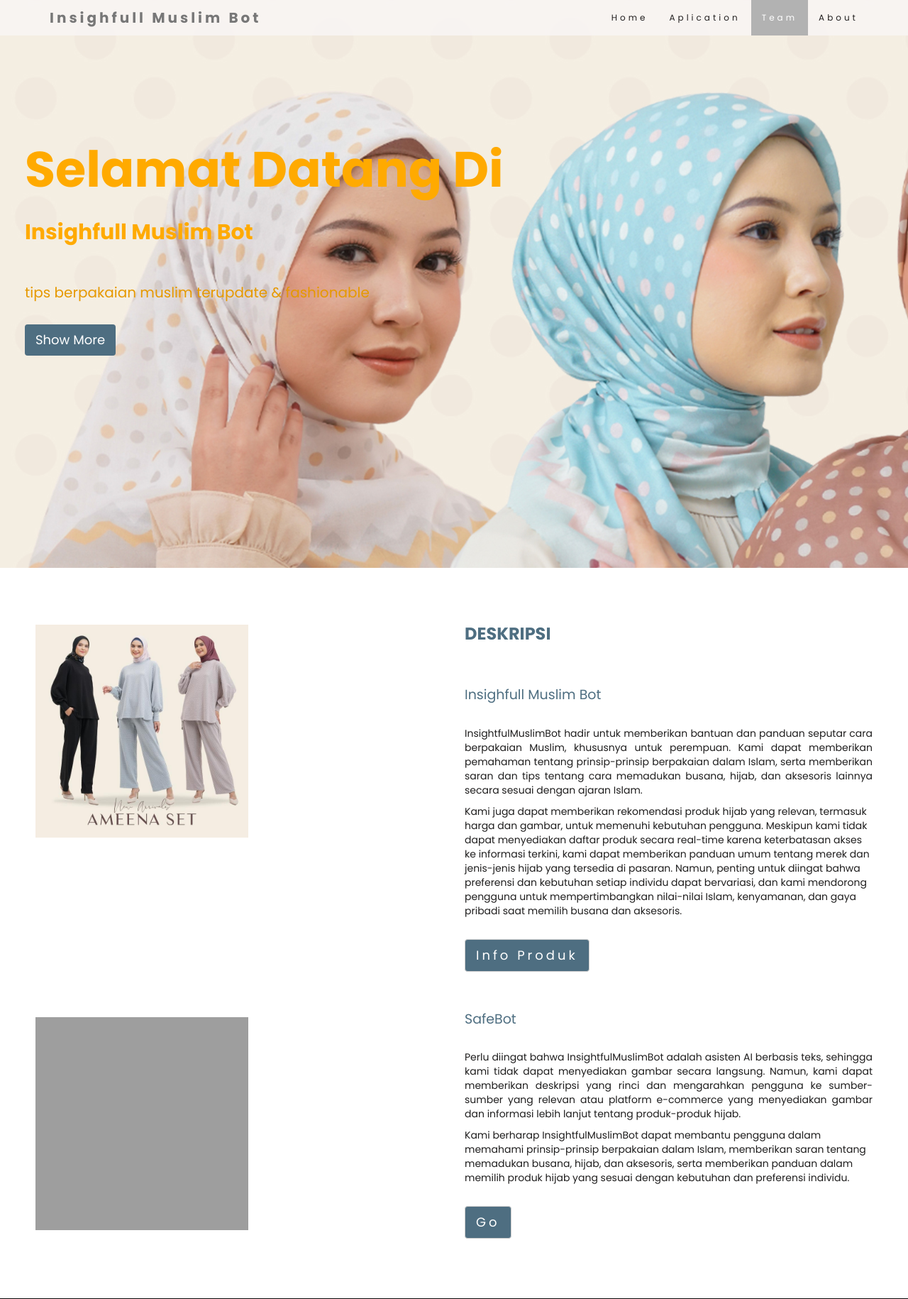
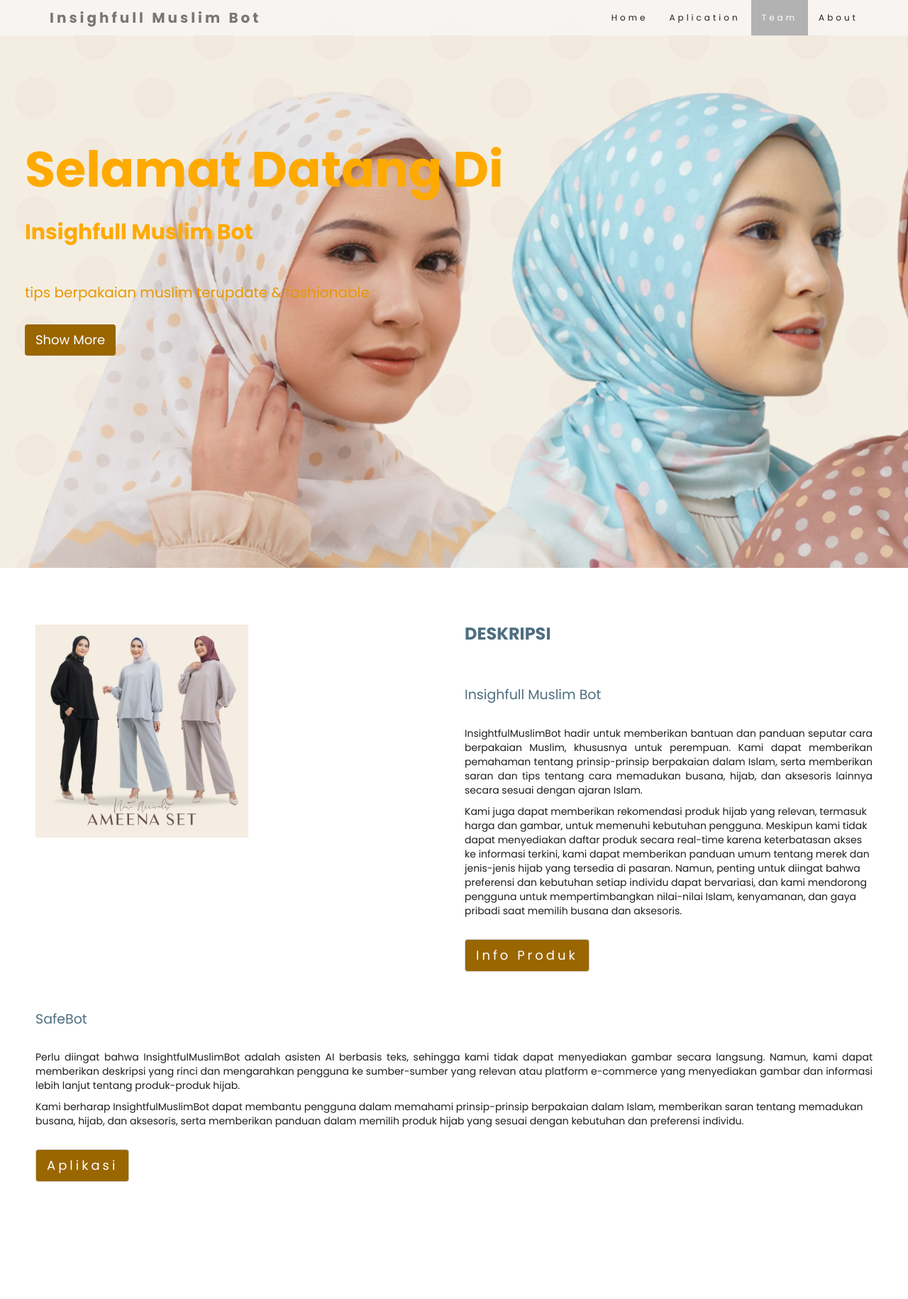
Before and after one commit to Ziam-am/contoh-proyek-akhir, a Flask app: page / in a window 1280 px wide. Shown: the top 1830 px of the page at 71% size. Run offline with Flask 3, Linux system fonts and the light colour scheme; some web fonts are replaced; grey boxes are pictures that could not be loaded.

Commit message:
Update index.html

```diff
--- a/templates/index.html
+++ b/templates/index.html
@@ -74,7 +74,7 @@
             <nav id="navgo" class="navbar-show-more" style="z-index: 0;">
               <ul class="nav nav-pills">
                 <li class="nav-item">
-                  <a class="btn btn-default btn-lg" href="#about" style="background-color:#4e6e81; color:#fff; border: none; outline:none">Show More</a>
+                  <a class="btn btn-default btn-lg" href="#about" style="background-color:#996600; color:#fff; border: none; outline:none">Show More</a>
                 </li>
               </ul>
             </nav>
@@ -106,7 +106,7 @@
           <nav id="navgo" class="navbar" style="background-color:#ffffff;z-index: 0;">
             <ul class="nav nav-pills">
               <li class="nav-item">
-                <a class="btn btn-default btn-lg" href="https://hijab.id/" style="background-color:#4e6e81; color: #fff !important;">Info Produk</a>
+                <a class="btn btn-default btn-lg" href="https://hijab.id/" style="background-color:#996600; color: #fff !important;">Info Produk</a>
               </li>
             </ul>
           </nav>
@@ -114,13 +114,15 @@
       </div><br><br>
 
       <div class="row">
-        <div class="col-sm-6 ">
-          <br>
+
+        <!-- div class="col-sm-6 "> -->
+         <!-- <br>
           <!-- Gambar Deskripsi Aplikasi -->
-          <img src={{ url_for('static', filename='/images/chatbot.png') }} width="300" height="300"></img>
-        </div>
+          <!-- <img src={{ url_for('static', filename='/images/chatbot.png') }} width="300" height="300"></img> -->
+       <!-- </div> -->
 
-        <div class="col-sm-6">
+
+        <div class="col-sm-12">
           <!-- Deskripsi Aplikasi -->
           <h4>SafeBot</h4>
           <p style="text-align: justify;text-justify: inter-word;">
@@ -135,27 +137,12 @@
           <nav id="navgo" class="navbar" style="background-color:#ffffff;z-index: 0;">
             <ul class="nav nav-pills">
               <li class="nav-item">
-                <a class="btn btn-default btn-lg" href="/chatbot" style="background-color:#4e6e81; color: #fff !important;">Go</a>
+                <a class="btn btn-default btn-lg" href="/chatbot" style="background-color:#996600; color: #fff !important;">Aplikasi</a>
               </li>
             </ul>
           </nav>
         </div>
       </div><br>
-    </div>
-
-    <!-- Bagian Halaman (Aplikasi phishing detection) -->
-    <div id="detection" data-bs-spy="scroll" data-bs-target="#navgo" data-bs-offset="0" class="scrollspy-example" class="container-fluid" tabindex="0">
-        <br>
-        <br>
-        <div class="row">
-            <h2 class="centered">fashion hijab</h2>
-            <div class="col-sm-6">
-                </br>
-                <img style="margin-left: 100px;" src={{ url_for('static', filename='/images/image1.png') }} width="700" height="500"></img>
-            </div>
-        </div>
-        <br>
-        <br>
     </div>
 
     <!-- Bagian Halaman (Anggota Kelompok) -->
```
